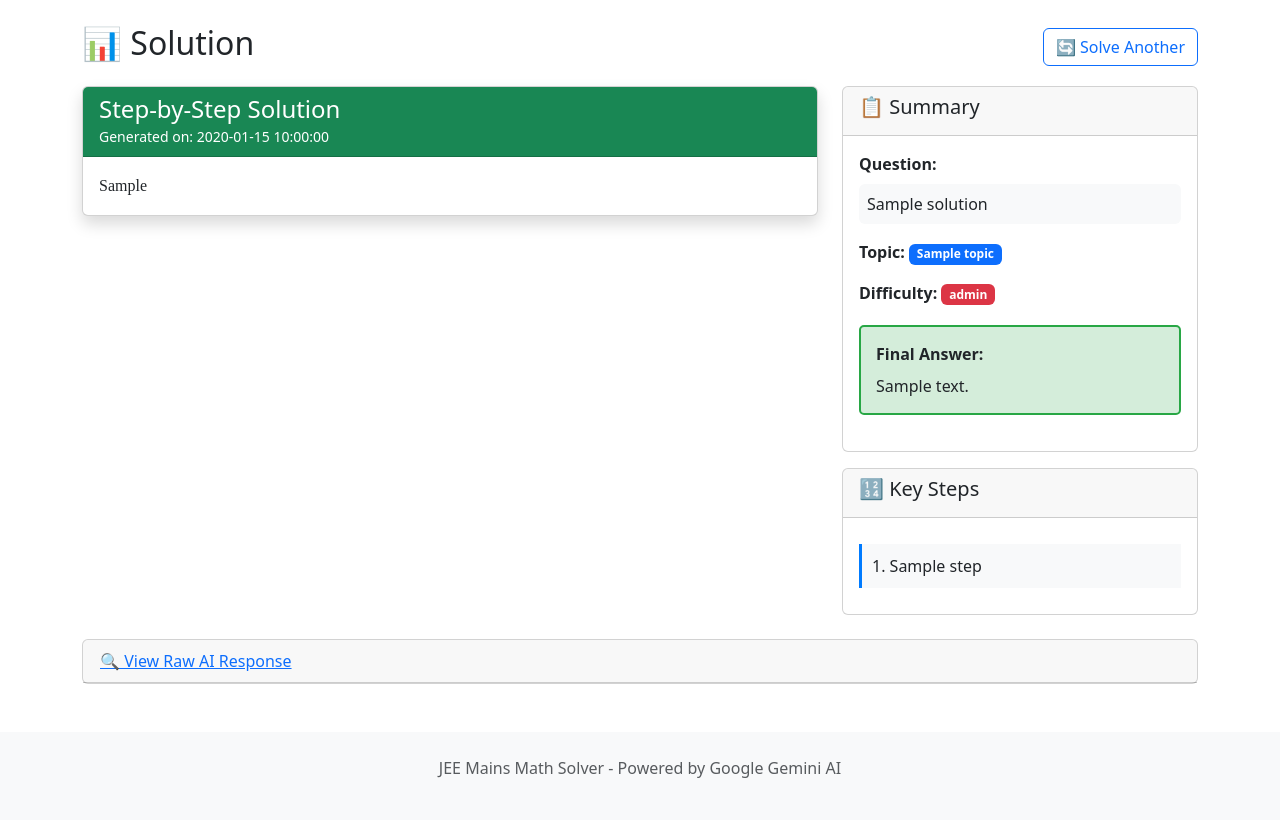
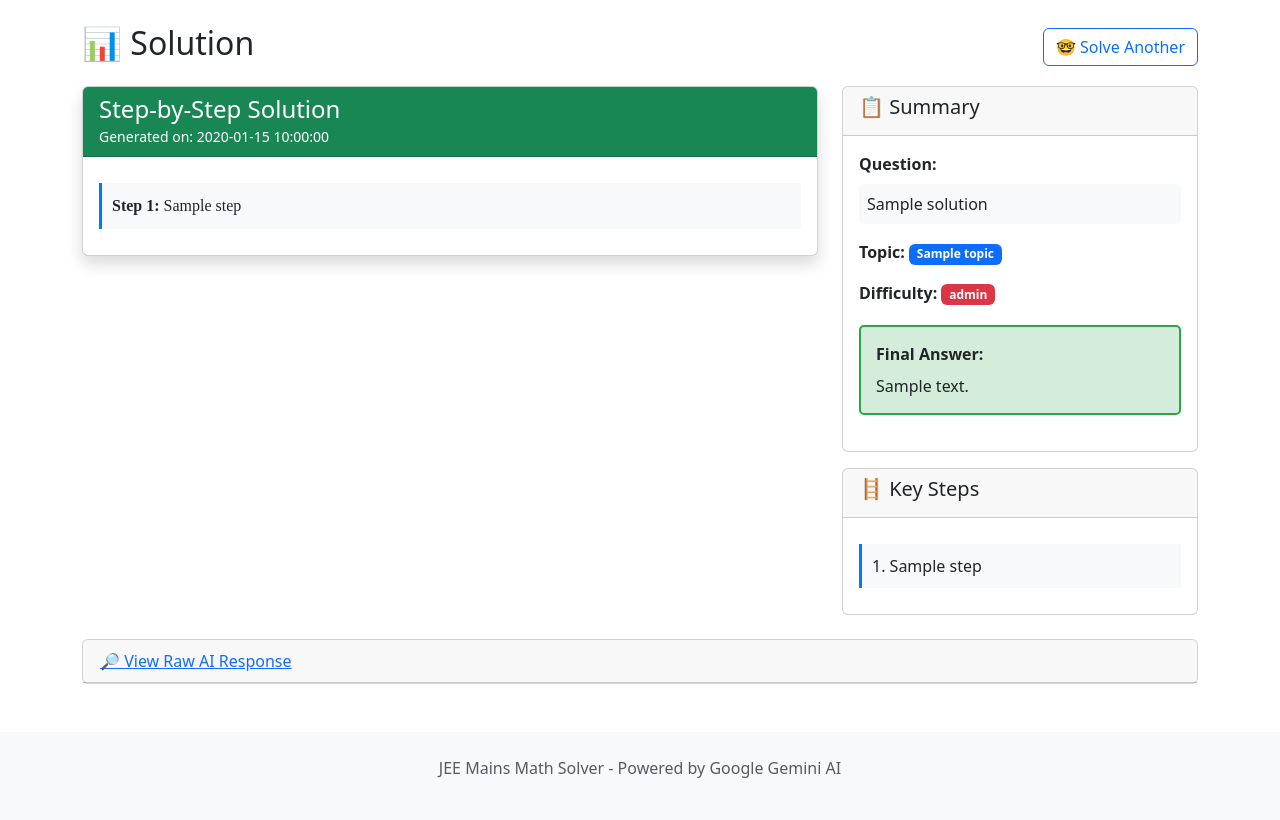
Before and after one commit to bhaumikmango/JEE-Main-Maths-Solver, a Flask app: template templates/solution.html in a window 1280 px wide. Shown: the part 56-876 px from the top of the page. Run offline with Flask 3, Linux system fonts and the light colour scheme; the template is opened without the code that fills it: most values are stand-ins (such as "Sample title", 1, 10 or a date in 2020); some libraries are stand-ins or nearby versions.

Commit message:
Add files via upload

```diff
--- a/templates/solution.html
+++ b/templates/solution.html
@@ -9,7 +9,7 @@
         <div class="d-flex justify-content-between align-items-center mb-3">
             <h2>📊 Solution</h2>
             <div>
-                <a href="{{ url_for('index') }}" class="btn btn-outline-primary">🔄 Solve Another</a>
+                <a href="{{ url_for('index') }}" class="btn btn-outline-primary">🤓 Solve Another</a>
             </div>
         </div>
     </div>
@@ -23,13 +23,20 @@
                 <small>Generated on: {{ timestamp }}</small>
             </div>
             <div class="card-body math-container">
-                {{ raw_response_html|safe }}
+                {% if solution.solution_steps %}
+                    {% for step in solution.solution_steps %}
+                        <div class="solution-step">
+                            <strong>Step {{ loop.index }}:</strong> {{ step }}
+                        </div>
+                    {% endfor %}
+                {% else %}
+                    <p>No solution steps were provided in the response.</p>
+                {% endif %}
             </div>
         </div>
     </div>
 
     <div class="col-lg-4">
-        <!-- Solution Summary -->
         <div class="card">
             <div class="card-header">
                 <h5>📋 Summary</h5>
@@ -63,11 +70,10 @@
             </div>
         </div>
 
-        <!-- Key Steps -->
         {% if solution.solution_steps %}
         <div class="card mt-3">
             <div class="card-header">
-                <h5>🔢 Key Steps</h5>
+                <h5>🪜 Key Steps</h5>
             </div>
             <div class="card-body">
                 {% for step in solution.solution_steps[:3] %}
@@ -81,13 +87,12 @@
     </div>
 </div>
 
-<!-- Raw Response Toggle -->
 <div class="row mt-4">
     <div class="col-12">
         <div class="card">
             <div class="card-header">
                 <button class="btn btn-link p-0" type="button" data-bs-toggle="collapse" data-bs-target="#rawResponse">
-                    🔍 View Raw AI Response
+                    🔎 View Raw AI Response
                 </button>
             </div>
             <div class="collapse" id="rawResponse">
```
